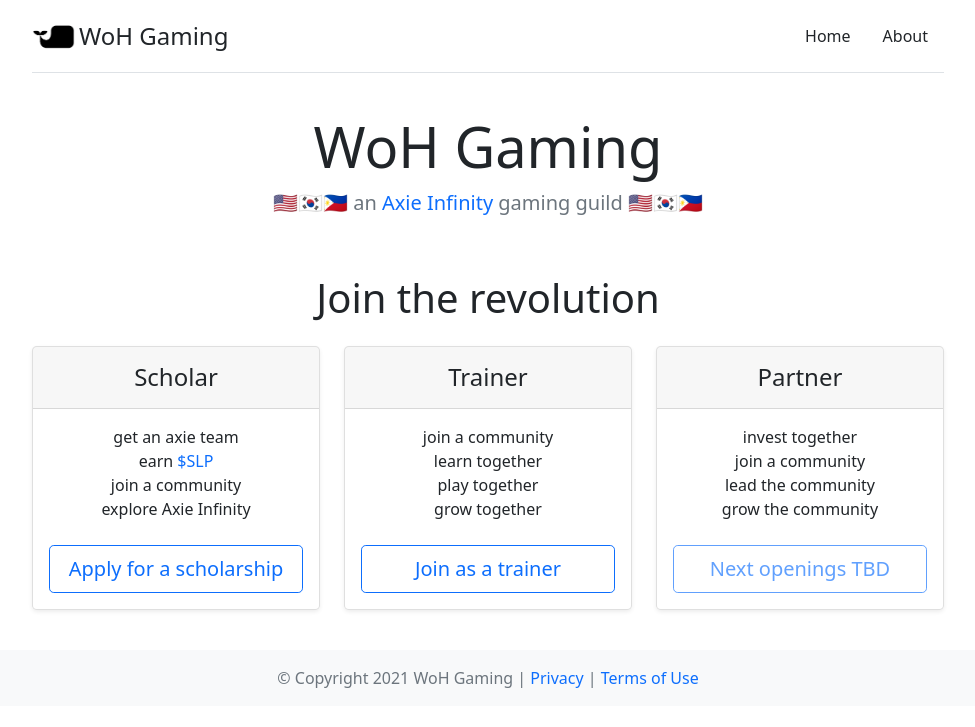
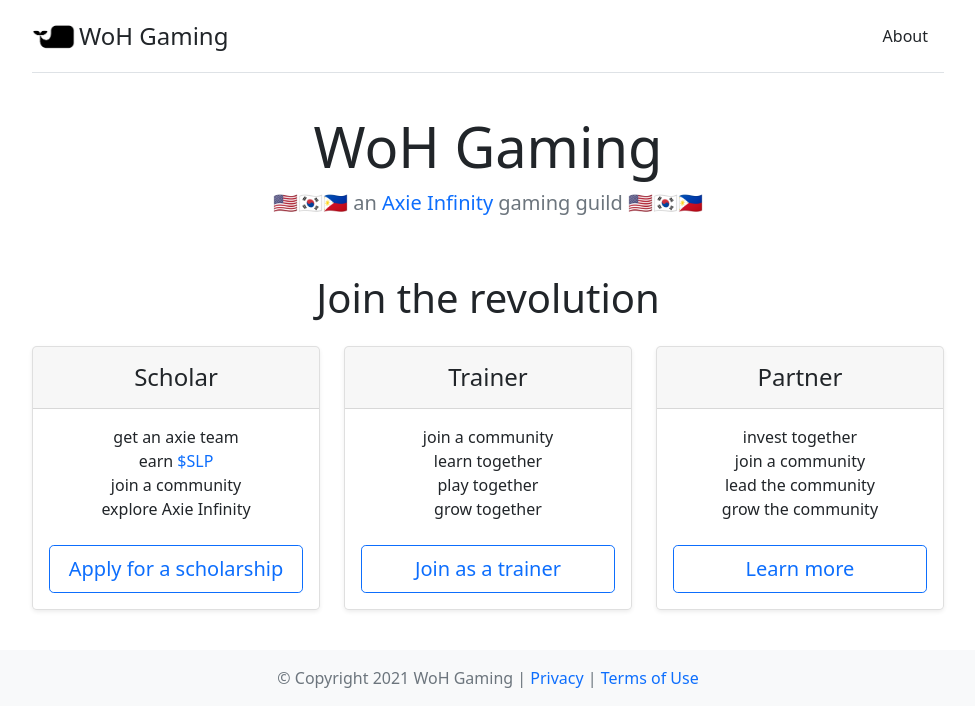
Before and after one commit to person-woh/person-woh.github.io, a Jekyll site: the page built from index.html, in a window 1280 px wide. Shown: the top 727 px of the page, without its empty margins (152-1127 px from the left). Built offline with Jekyll 4.4.1, drawn with Linux system fonts in a browser that asks for light colours.

Commit message:
other pages

```diff
--- a/_includes/header.html
+++ b/_includes/header.html
@@ -5,7 +5,6 @@
   </a>
 
   <ul class="nav nav-pills">
-    <li class="nav-item"><a href="#" class="nav-link text-dark" aria-current="page">Home</a></li>
-    <li class="nav-item"><a href="#" class="nav-link text-dark">About</a></li>
+    <li class="nav-item"><a href="/about" class="nav-link text-dark">About</a></li>
   </ul>
 </header>
--- a/index.html
+++ b/index.html
@@ -26,7 +26,7 @@
           <li>join a community</li>
           <li>explore Axie Infinity</li>
         </ul>
-        <button type="button" class="w-100 btn btn-lg btn-outline-primary">Apply for a scholarship</button>
+        <a type="button" class="w-100 btn btn-lg btn-outline-primary" href="/scholar">Apply for a scholarship</a>
       </div>
     </div>
   </div>
@@ -42,7 +42,7 @@
           <li>play together</li>
           <li>grow together</li>
         </ul>
-        <button type="button" class="w-100 btn btn-lg btn-outline-primary">Join as a trainer</button>
+        <a type="button" class="w-100 btn btn-lg btn-outline-primary" href="/trainer">Join as a trainer</a>
       </div>
     </div>
   </div>
@@ -58,7 +58,7 @@
           <li>lead the community</li>
           <li>grow the community</li>
         </ul>
-        <button type="button" class="w-100 btn btn-lg btn-outline-primary disabled">Next openings TBD</button>
+        <a type="button" class="w-100 btn btn-lg btn-outline-primary" href="/partner">Learn more</a>
       </div>
     </div>
   </div>
--- /dev/null
+++ b/partner.html
@@ -0,0 +1,5 @@
+---
+layout: page
+title: Partner
+permalink: /partner/
+---
--- /dev/null
+++ b/scholar.html
@@ -0,0 +1,5 @@
+---
+layout: page
+title: Scholar
+permalink: /scholar/
+---
--- /dev/null
+++ b/trainer.html
@@ -0,0 +1,5 @@
+---
+layout: page
+title: Trainer
+permalink: /trainer/
+---
```
Also changed, not shown: 4 other files.
